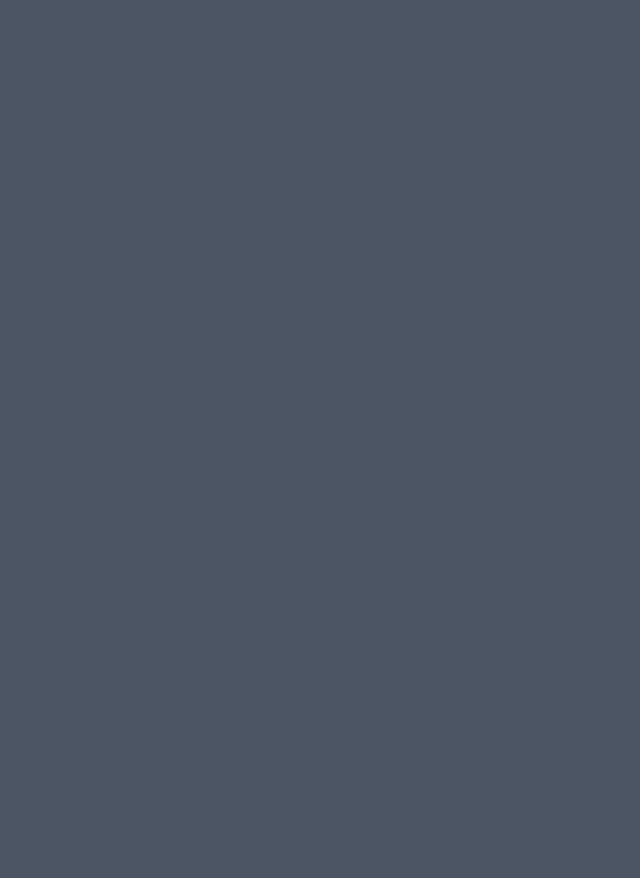
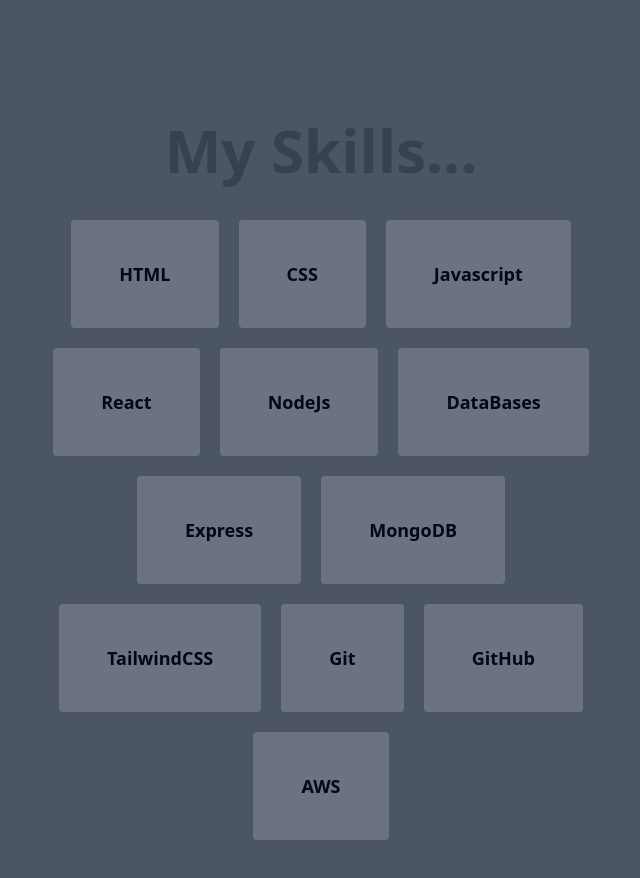
Before and after one commit to SANDEEP7522/my_pigeonhole, a React (Vite) app: page / in a window 1280 px wide. Shown: the part 1280-2158 px from the top of the page, without its empty margins (319-959 px from the left). Before the commit the page ends 1240 px from the top, so only its background shows below. Built offline with nearby package versions, Linux system fonts and the light colour scheme.

Commit message:
Added skills  section

```diff
--- a/src/App.jsx
+++ b/src/App.jsx
@@ -4,6 +4,7 @@
 import Navbar from './components/NaveBar/Navbar';
 import Hero from './components/Hero/Hero';
 import About from './components/About/About';
+import Skills from './components/Skills/Skill';
 function App() {
 
   return (
@@ -11,6 +12,7 @@
       <Navbar />
       <Hero />
       <About />
+      <Skills />
     </div>
   );
 }
--- /dev/null
+++ b/src/components/Skills/Skill.jsx
@@ -0,0 +1,25 @@
+
+export default function Skills() {
+     const skills = ["HTML", "CSS", "Javascript", "React", "NodeJs", "DataBases", "Express", "MongoDB", "TailwindCSS", 'Git', "GitHub", "AWS" ];
+     return (
+         <section id="skills"
+             className="px-10 w-full my-40 max-w-5xl mx-auto">
+             <h2 className="text-center text-6xl text-gray-700 font-bold">
+                 My Skills...
+             </h2>
+             <div className="mt-10 flex gap-5 justify-center
+                             flex-wrap mx-auto max-w-xl">
+                 {skills.map((skill, index) => {
+                     return (
+                         <div key={index}
+                              className="cursor-pointer px-12 py-10
+                                         rounded bg-gray-500 text-lg
+                                         flex items-center justify-center
+                                         font-bold hover:shadow-xl">
+                             {skill}
+                         </div>
+                     )})}
+             </div>
+         </section>
+     )
+ }
```
